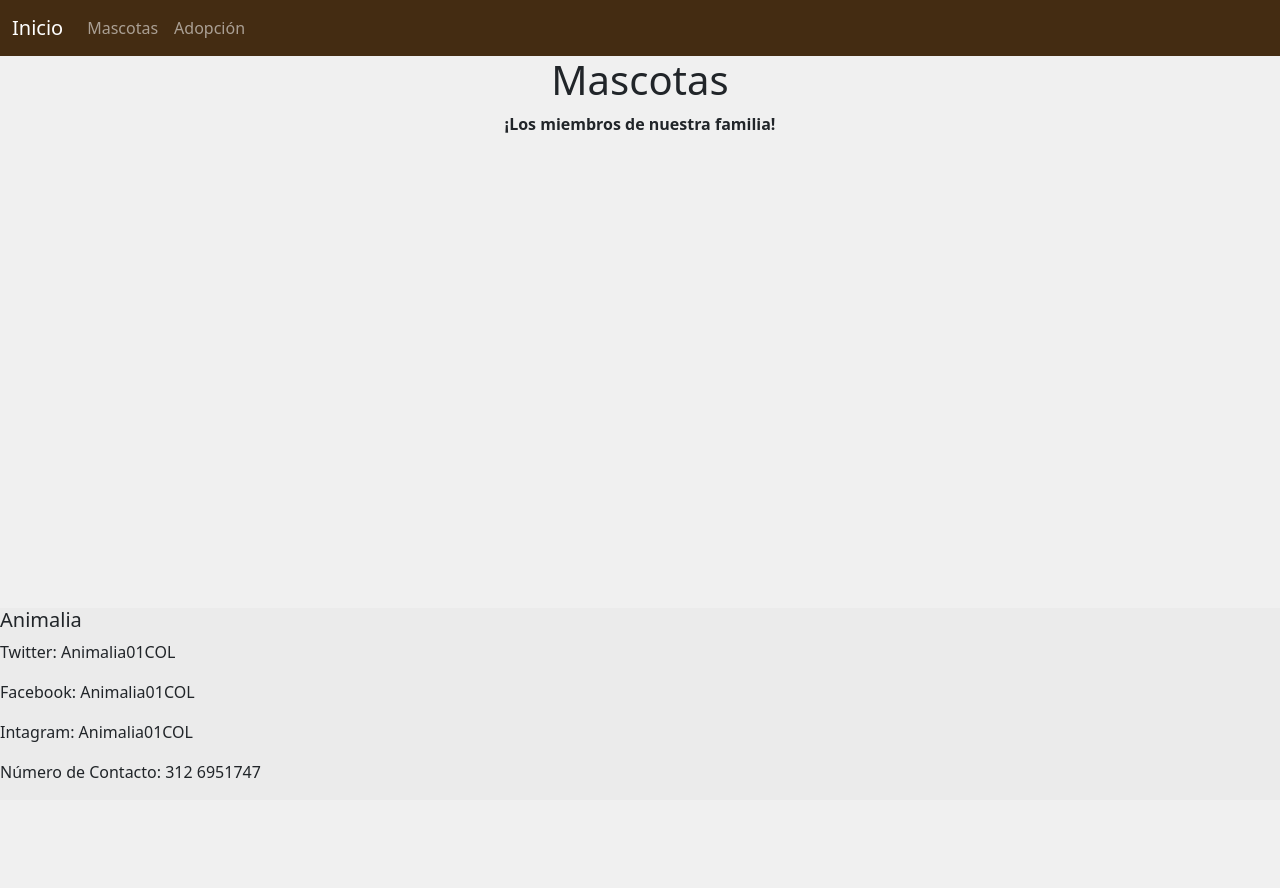
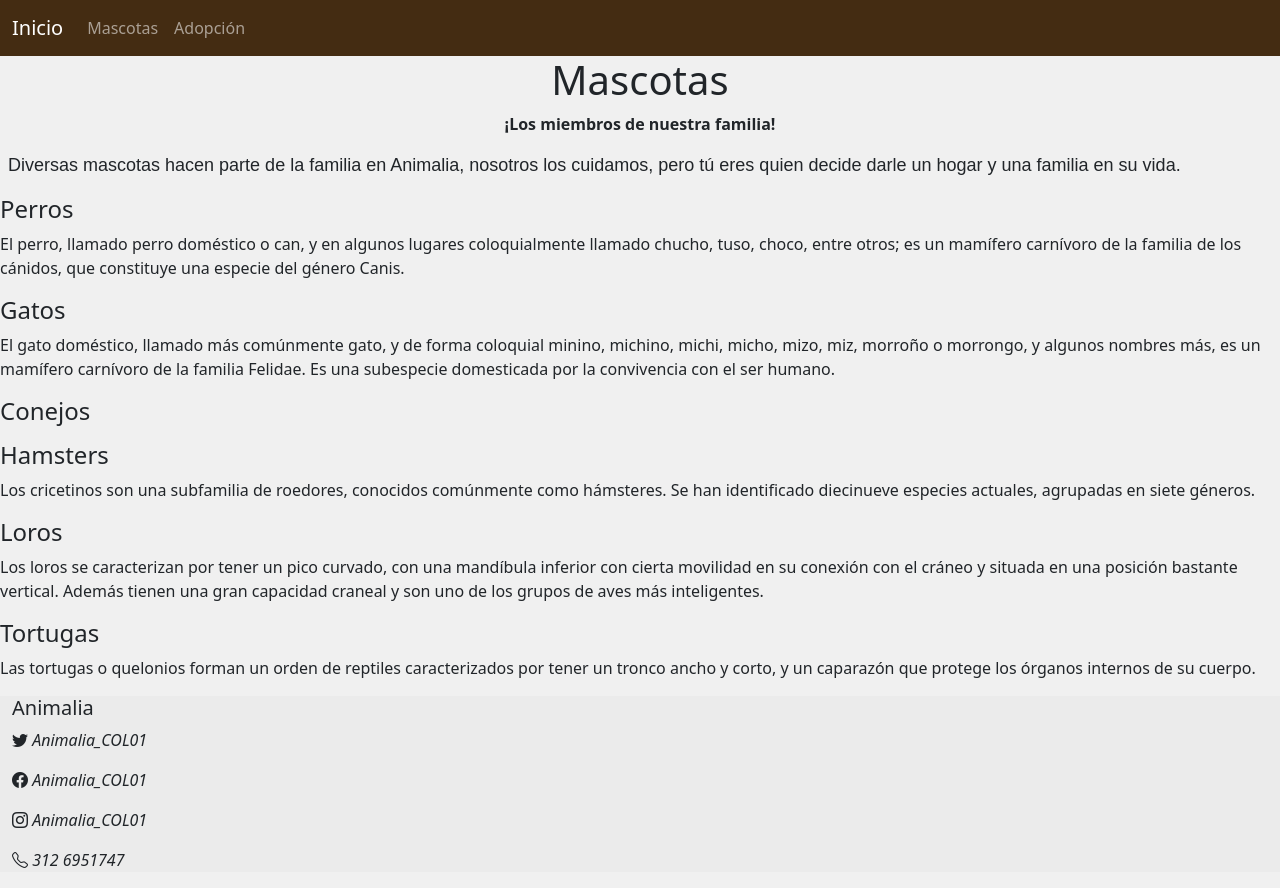
Before and after one commit to tkaMymas/Animalia, a plain HTML site: page mascotas.html in a window 1280 px wide. Before the commit the page ends 800 px from the top, so only its background shows below. Drawn offline with nearby package versions, Linux system fonts and the light colour scheme.

Commit message:
Add files via upload

```diff
--- a/Styles/style.css
+++ b/Styles/style.css
@@ -9,10 +9,3 @@ body {
 .bg-contactos {
     background-color: rgb(235, 235, 235)
 }
-
-footer {
-    position: absolute;
-    bottom: 0;
-    left: 0;
-    right: 0;
-}
--- a/mascotas.html
+++ b/mascotas.html
@@ -3,6 +3,7 @@
   <head>
     <title>Animalia</title>
     <link rel="stylesheet" href="https://cdn.jsdelivr.net/npm/bootstrap@5.2.0/dist/css/bootstrap.min.css" />
+    <link rel="stylesheet" href="https://cdn.jsdelivr.net/npm/bootstrap-icons@1.9.1/font/bootstrap-icons.css" />
     <link rel="stylesheet" href="Styles/style.css" />
     <link rel="stylesheet" href="Styles/styleMascotas.css" />
     <link rel="icon" href="Image/dog-logo.png" />
@@ -23,14 +24,48 @@
       <h1>Mascotas</h1>
       <p><strong>¡Los miembros de nuestra familia!</strong></p>
     </div>
+    <p class="pf-textoGeneral">
+      Diversas mascotas hacen parte de la familia en Animalia, nosotros los cuidamos, pero tú eres quien decide darle un
+      hogar y una familia en su vida.
+    </p>
+    <!--Texto Animales-->
+    <h4>Perros</h4>
+    <p>
+      El perro, llamado perro doméstico o can, y en algunos lugares coloquialmente llamado chucho, tuso, choco, entre
+      otros; es un mamífero carnívoro de la familia de los cánidos, que constituye una especie del género Canis.
+    </p>
+    <h4>Gatos</h4>
+    <p>
+      El gato doméstico, llamado más comúnmente gato, y de forma coloquial minino, michino, michi, micho, mizo, miz,
+      morroño o morrongo, y algunos nombres más, es un mamífero carnívoro de la familia Felidae. Es una subespecie
+      domesticada por la convivencia con el ser humano.
+    </p>
+    <h4>Conejos</h4>
+    <p></p>
+    <h4>Hamsters</h4>
+    <p>
+      Los cricetinos son una subfamilia de roedores, conocidos comúnmente como hámsteres. Se han identificado diecinueve
+      especies actuales, agrupadas en siete géneros.
+    </p>
+    <h4>Loros</h4>
+    <p>
+      Los loros se caracterizan por tener un pico curvado, con una mandíbula inferior con cierta movilidad en su
+      conexión con el cráneo y situada en una posición bastante vertical. Además tienen una gran capacidad craneal y son
+      uno de los grupos de aves más inteligentes.
+    </p>
+    <h4>Tortugas</h4>
+    <p>
+      Las tortugas o quelonios forman un orden de reptiles caracterizados por tener un tronco ancho y corto, y un
+      caparazón que protege los órganos internos de su cuerpo.
+    </p>
     <!--Contactos-->
     <footer class="bg-contactos">
-      <div>
-        <h5 class="fs-5">Animalia</h5>
-        <p class="fs-6">Twitter: Animalia01COL</p>
-        <p class="fs-6">Facebook: Animalia01COL</p>
-        <p class="fs-6">Intagram: Animalia01COL</p>
-        <p class="fs-6">Número de Contacto: 312 6951747</p>
+      <div class="container-fluid">
+        <h6 class="fs-5">Animalia</h6>
+        <p><i class="bi bi-twitter"> Animalia_COL01</i></p>
+        <p><i class="bi bi-facebook"> Animalia_COL01</i></p>
+        <p><i class="bi bi-instagram"> Animalia_COL01</i></p>
+        <p><i class="bi bi-telephone"> 312 6951747</i></p>
       </div>
     </footer>
   </body>
```
Also changed, not shown: adopcion.html (+7 -6 lines), index.html (+7 -6 lines).
